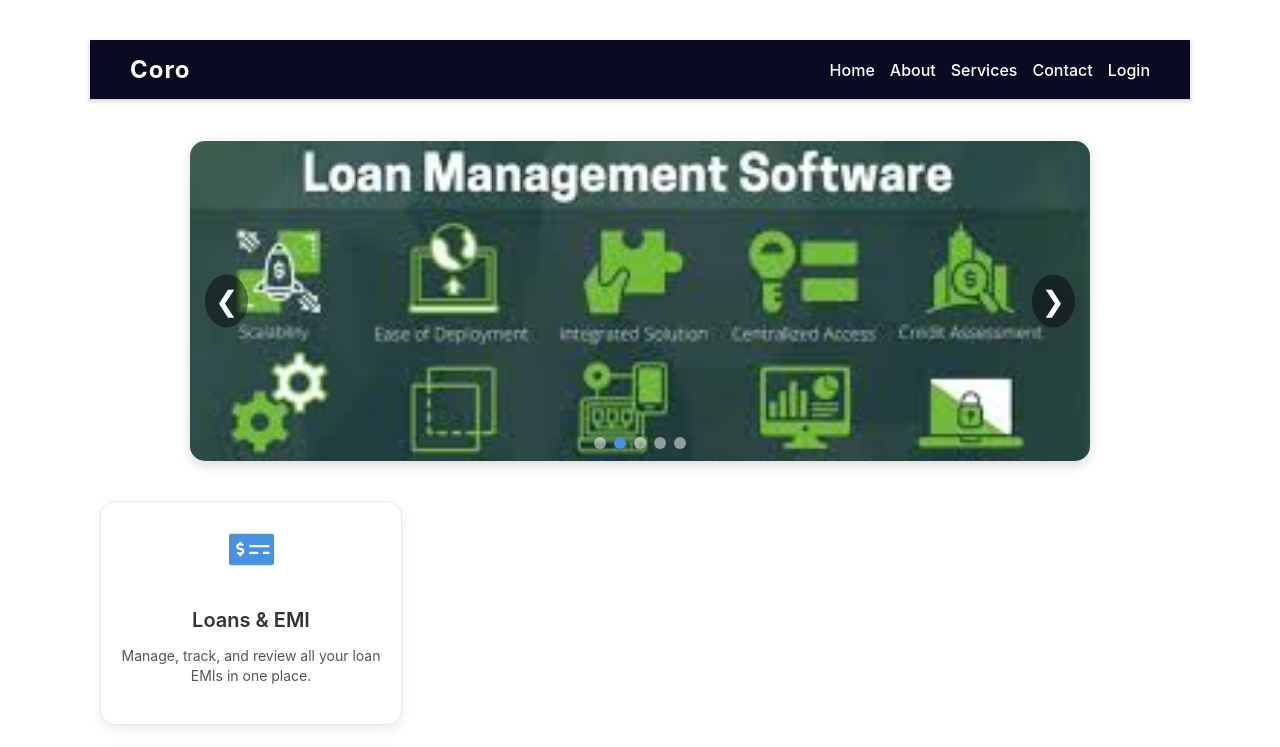
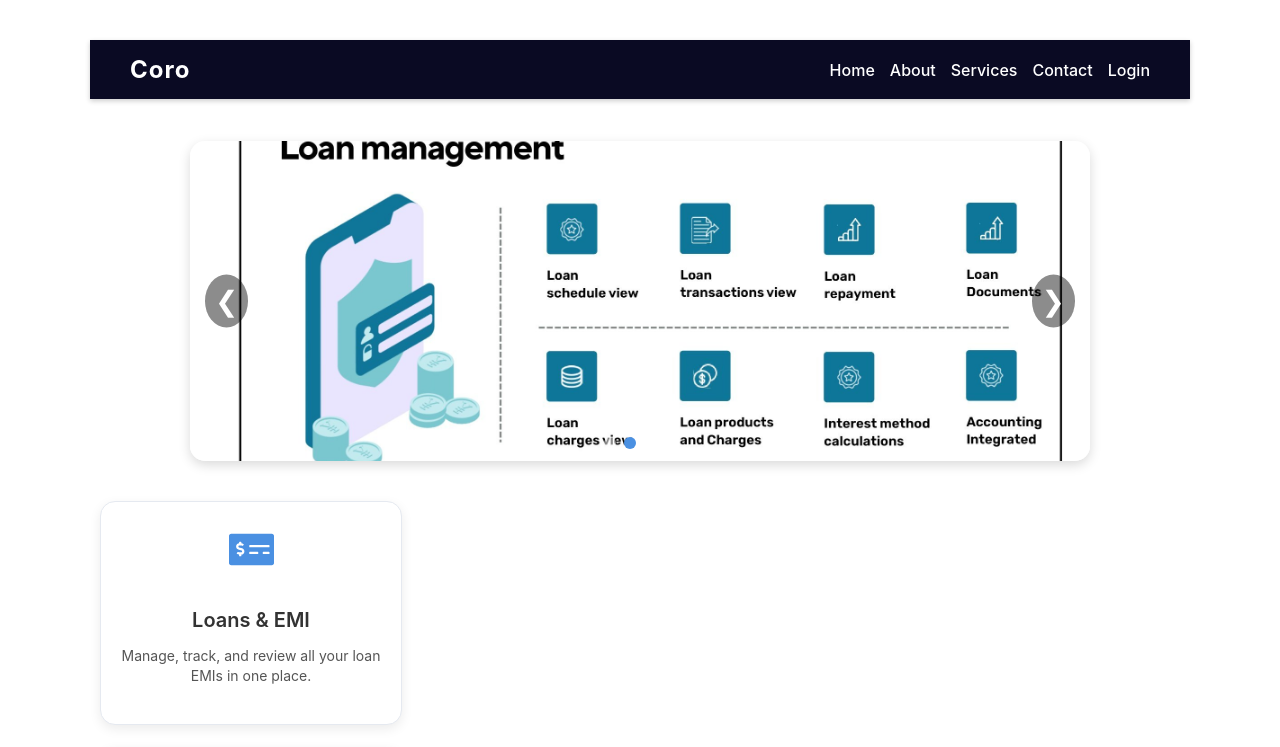
Before and after one commit to deepak199395/Coro, a React (Create React App) app: page / in a window 1280 px wide. Shown: the top 747 px of the page. Built offline with nearby package versions, Linux system fonts and the light colour scheme.

Commit message:
creating carosel update

```diff
--- a/src/Componants/Common/Carosel.jsx
+++ b/src/Componants/Common/Carosel.jsx
@@ -1,12 +1,11 @@
 import React, { useEffect, useState } from 'react'
-import img1 from "../../Assets/botAvatar.png"
 import img2 from "../../Assets/images.jpeg"
 import img3 from "../../Assets/loan-management-software.jpg"
 import img4 from "../../Assets/lon_mangmntprcs.jpg"
 import img5 from "../../Assets/thumbnail-banner-100-1.png"
 import '../../Styles/CommonStyle/Carosel.css'
 
-const images = [img1, img2, img3, img4, img5];
+const images = [ img2, img3, img4, img5];
 
 const Carosel = () => {
     const [currentIndex, setCurrentIndex] = useState(0);
```
